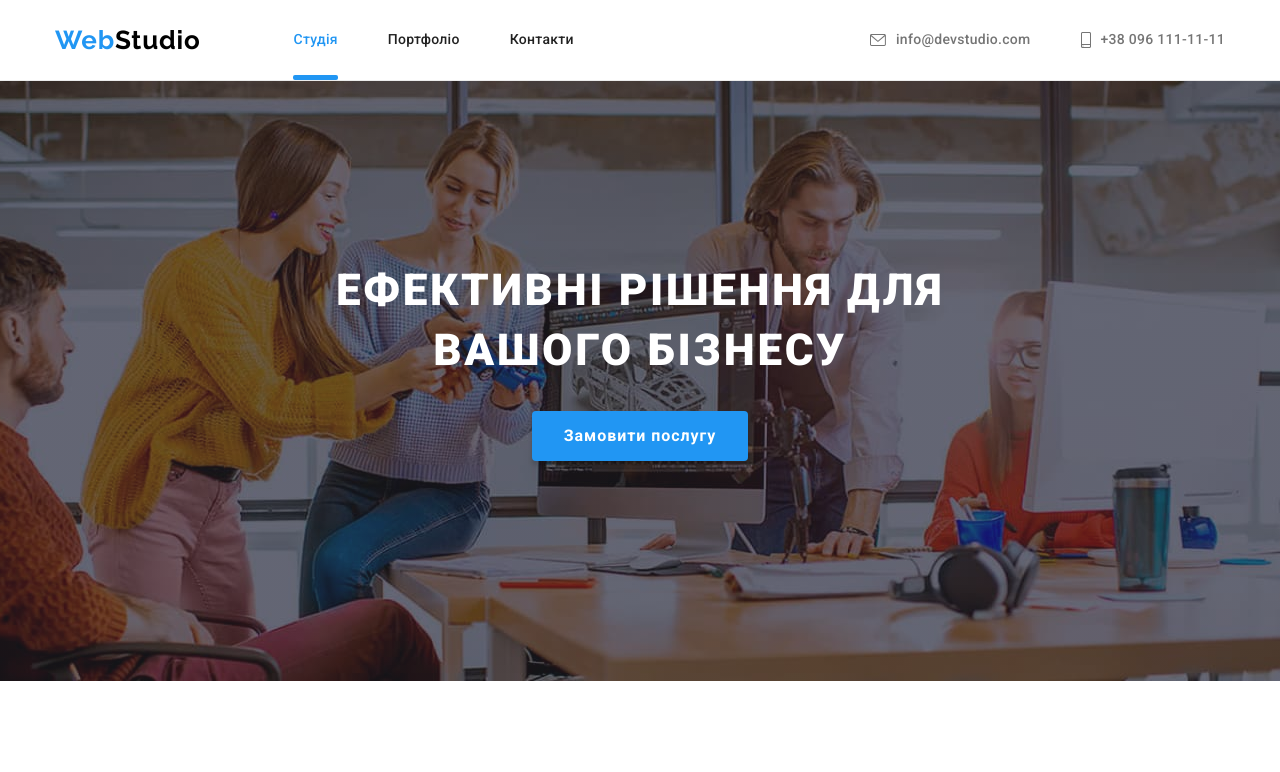
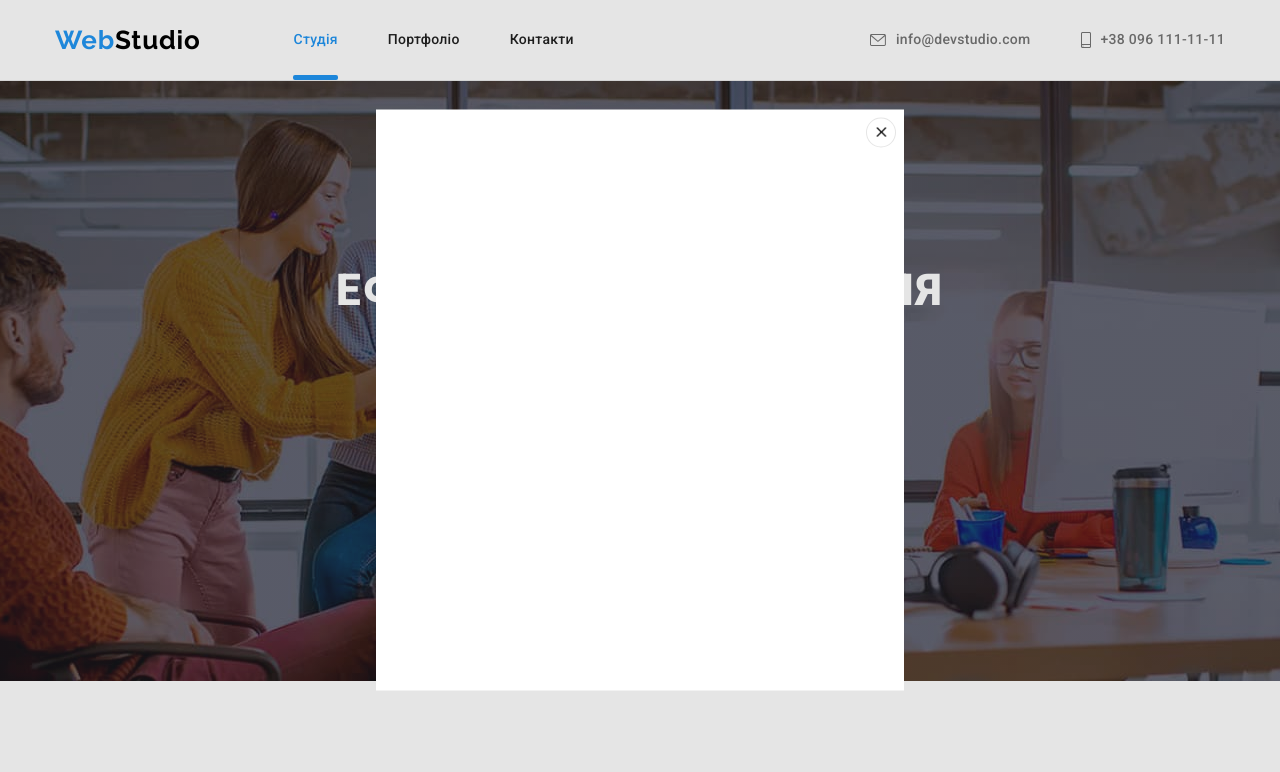
Before and after one commit to Pro100D/goit-markup-hw-05, a plain HTML site: page index.html in a window 1280 px wide. Both pictures are taken after a click on the button "Замовити послугу". Shown: the top 772 px of the page. Drawn offline with nearby package versions, Linux system fonts and the light colour scheme.

Commit message:
Добавил модальное окно

```diff
--- a/css/styles.css
+++ b/css/styles.css
@@ -248,7 +248,46 @@ img {
 .button.secondary {
 	padding: 6px 22px;
 }
+.backdrop.is-hidden {
+	opacity: 0;
+	pointer-events: none;
+}
+.backdrop {
+	position: fixed;
+	top: 0;
+	left: 0;
+	width: 100%;
+	height: 100%;
+	background-color: rgba(0, 0, 0, 0.1);
+}
+.modal {
+	position: absolute;
+	top: 50%;
+	left: 50%;
+	transform: translate(-50%, -50%);
+	width: 528px;
+	height: 581px;
 
+	background-color: #ffffff;
+}
+.modal-botton {
+	position: absolute;
+	top: 0;
+	right: 0;
+
+	border-radius: 50%;
+	border: 1px solid rgba(0, 0, 0, 0.1);
+
+	background-color: #ffffff;
+
+	cursor: pointer;
+
+	width: 30px;
+	height: 30px;
+
+	margin-top: 8px;
+	margin-right: 8px;
+}
 /* загаловки и текст секций */
 .section-title {
 	color: var(--title-text-color);
@@ -573,8 +612,8 @@ img {
 	transform: translateY(0);
 }
 .portfolio-link:hover {
-	 box-shadow: 0px 1px 1px rgba(0, 0, 0, 0.12), 0px 4px 4px rgba(0, 0, 0, 0.06), 1px 4px 6px rgba(0, 0, 0, 0.16);
-	 transition:  box-shadow 250ms var(--timing-function);
+	box-shadow: 0px 1px 1px rgba(0, 0, 0, 0.12), 0px 4px 4px rgba(0, 0, 0, 0.06), 1px 4px 6px rgba(0, 0, 0, 0.16);
+	transition: box-shadow 250ms var(--timing-function);
 }
 /* footer */
 .footer {
--- a/index.html
+++ b/index.html
@@ -61,7 +61,7 @@
 						<br />
 						вашого бізнесу
 					</h1>
-					<button type="button" class="button-primary">Замовити послугу</button>
+					<button type="button" class="button-primary" data-modal-open>Замовити послугу</button>
 				</div>
 			</section>
 			<!-- Плюсы компании -->
@@ -328,5 +328,11 @@
 				</div>
 			</div>
 		</footer>
+		<div class="backdrop is-hidden" data-modal>
+			<div class="modal">
+				<button class="modal-botton" data-modal-close><img src="./imeges/close.png" alt=""></button>
+			</div>
+		</div>
+		<script src="./js/modal.js"></script>
 	</body>
 </html>
--- /dev/null
+++ b/js/modal.js
@@ -0,0 +1,14 @@
+(() => {
+  const refs = {
+    openModalBtn: document.querySelector("[data-modal-open]"),
+    closeModalBtn: document.querySelector("[data-modal-close]"),
+    modal: document.querySelector("[data-modal]"),
+  };
+
+  refs.openModalBtn.addEventListener("click", toggleModal);
+  refs.closeModalBtn.addEventListener("click", toggleModal);
+
+  function toggleModal() {
+    refs.modal.classList.toggle("is-hidden");
+  }
+})();
```
Also changed, not shown: imeges/close.png (added).
